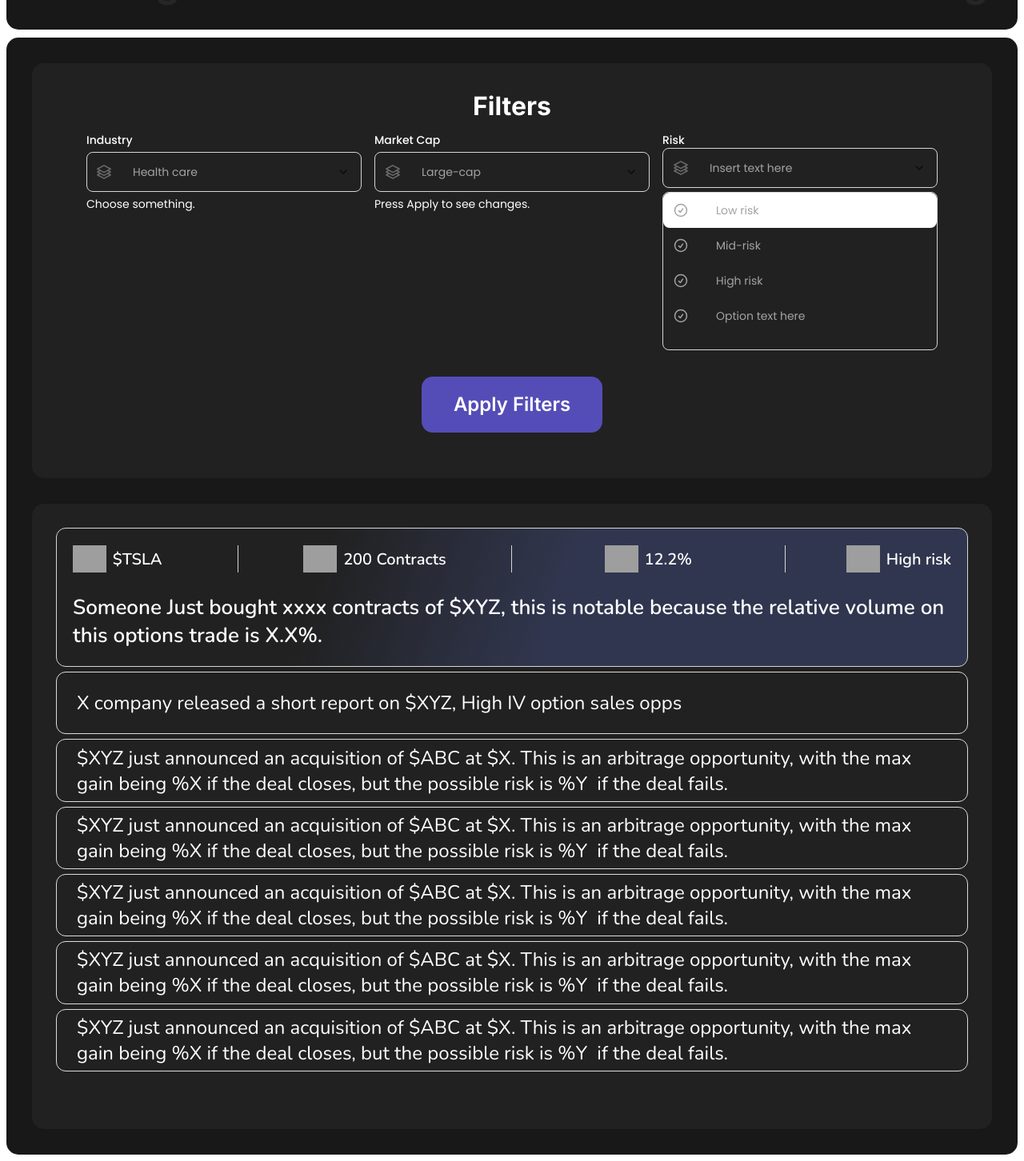
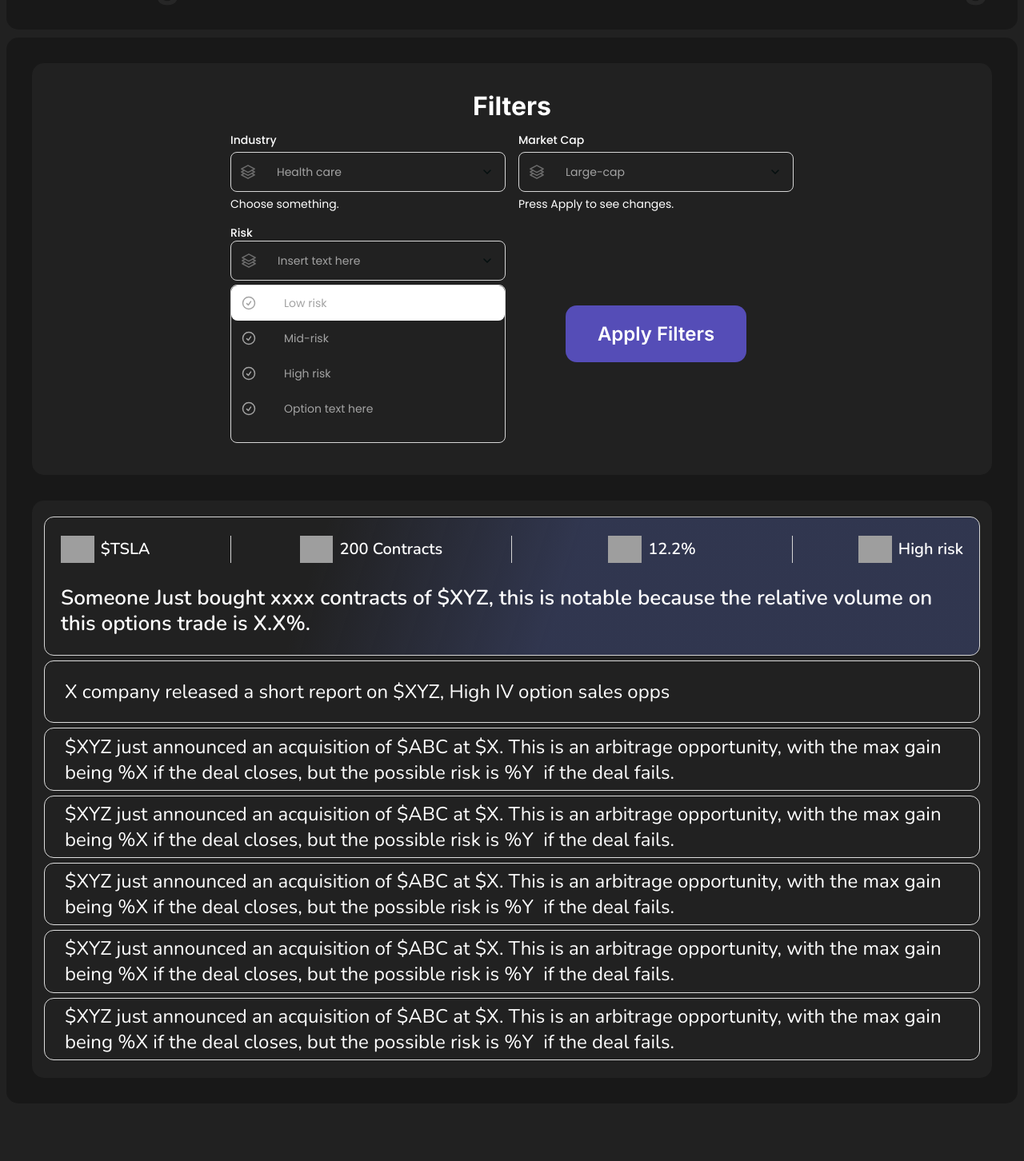
Before and after one commit to AlaaAyaad74/Geek_Labs_Task, a React (Create React App) app: page / in a window 1280 px wide. Shown: the part 184-1636 px from the top of the page at 80% size. After the commit the page ends 1572 px from the top, so only its background shows below. Built offline with nearby package versions, Linux system fonts and the light colour scheme; grey boxes are pictures that could not be loaded.

Commit message:
last commit

```diff
--- a/src/components/Alerts.jsx
+++ b/src/components/Alerts.jsx
@@ -83,8 +83,8 @@ function Alerts() {
       </div>
       <div className="paragraphs__alets">
         {alerts_Array.map((item, index) => (
-          <div className="cont_para">
-            <p key={index}>{item.alertText}</p>
+          <div key={index} className="cont_para">
+            <p>{item.alertText}</p>
           </div>
         ))}
       </div>
@@ -99,9 +99,10 @@ const AlertsStyle = styled.div`
   background-color: #212121;
   border-radius: 15px;
   font-family: "Nunito", sans-serif;
-  padding: 30px;
+  padding: 20px 15px;
   display: flex;
   flex-direction: column;
+  box-sizing: border-box;
   .alert__cont {
     display: flex;
     flex-direction: column;
@@ -134,6 +135,7 @@ const AlertsStyle = styled.div`
     -webkit-box-orient: vertical;
     display: -webkit-box;
     overflow: hidden;
+    line-height: 32px;
   }
   .alert__cont .head__alert ul {
     display: grid;
@@ -184,7 +186,6 @@ const AlertsStyle = styled.div`
     display: flex;
     justify-content: flex-start;
     align-items: center;
-
     color: #fff;
     text-overflow: ellipsis;
     -webkit-line-clamp: 2;
@@ -193,6 +194,7 @@ const AlertsStyle = styled.div`
     overflow: hidden;
   }
   @media (max-width: 1024px) {
+    height: auto;
     .alert__cont {
       height: auto;
       padding: 1rem;
@@ -211,6 +213,18 @@ const AlertsStyle = styled.div`
       border-bottom: 1.47px solid #d6d6d6;
       justify-content: center;
     }
+    .alert__cont .head__alert ul li:nth-child(4n) {
+      justify-content: center;
+      border-bottom: 1px solid #d6d6d6;
+    }
+  }
+  @media (max-width: 690px) {
+    .alert__cont .head__alert ul {
+      grid-template-columns: repeat(1, 1fr);
+    }
+    .alert__cont .head__alert ul li {
+      padding-bottom: 10px;
+    }
   }
 `;
 /* ticker 1 */
--- a/src/components/Filter.jsx
+++ b/src/components/Filter.jsx
@@ -275,7 +275,7 @@ const FilterStyle = styled.div`
     border-radius: 14px;
     font-family: "Inter", sans-serif !important;
   }
-  @media (max-width: 1520px) {
+  @media (max-width: 1280px) {
     display: flex;
     flex-direction: column;
     height: auto;
@@ -283,14 +283,16 @@ const FilterStyle = styled.div`
     align-items: center;
     padding-bottom: 40px;
     form {
-      flex-direction: row;
-      flex-wrap: wrap;
+      display: grid;
+      grid-template-columns: repeat(2, 1fr);
       justify-content: center;
+      align-content: center;
+      align-items: center;
     }
   }
-  @media (max-width: 830px) {
+  @media (max-width: 820px) {
     form {
-      flex-direction: column;
+      grid-template-columns: repeat(1, 1fr);
     }
   }
 `;
--- a/src/components/FilterandAlert.jsx
+++ b/src/components/FilterandAlert.jsx
@@ -24,7 +24,7 @@ const MainStyle = styled.div`
   gap: 2rem;
   padding: 0 55px;
 
-  @media (max-width: 1520px) {
+  @media (max-width: 1280px) {
     height: auto;
     grid-template-columns: 1fr;
     padding: 2rem;
--- a/src/components/HeadingStyle.jsx
+++ b/src/components/HeadingStyle.jsx
@@ -31,11 +31,11 @@ export default styled.div`
     border-radius: 19px;
     font-weight: 400;
     box-sizing: border-box;
-    font-family: "Nunito Sans", sans-serif !important;
+    font-family: "Nunito", sans-serif;
   }
   input::placeholder {
     font-weight: 400;
-    font-family: "Nunito Sans", sans-serif !important;
+    font-family: "Nunito", sans-serif;
   }
   .icon {
     fill: #554db7;
@@ -51,7 +51,8 @@ export default styled.div`
     justify-content: end;
     width: 100%;
     align-items: center;
-    font-family: "Nunito Sans", sans-serif !important;
+    /* font-family: "Nunito Sans", sans-serif !important; */
+    font-family: "Nunito", sans-serif;
   }
   .link__notify .notify__num {
     background-color: green;
@@ -65,7 +66,8 @@ export default styled.div`
     font-weight: 700;
     border-radius: 12px;
     text-align: center;
-    font-family: "Nunito Sans", sans-serif !important;
+    /* font-family: "Nunito Sans", sans-serif !important; */
+    font-family: "Nunito", sans-serif;
   }
   .user__info {
     width: 169px;
@@ -85,7 +87,8 @@ export default styled.div`
   }
   .user__info .text p {
     margin: 0;
-    font-family: "Nunito Sans", sans-serif !important;
+    /* font-family: "Nunito Sans", sans-serif !important; */
+    font-family: "Nunito", sans-serif;
   }
   .angle__down {
     display: flex;
--- a/src/index.css
+++ b/src/index.css
@@ -3,6 +3,7 @@
 @import url("https://fonts.googleapis.com/css2?family=Nunito:ital,wght@0,200;0,300;0,400;0,500;0,600;0,700;0,800;0,900;1,200;1,300;1,400;1,500;1,600;1,700;1,800;1,900&display=swap");
 body {
   min-width: 358px;
+  background-color: #212121;
 }
 a {
   text-decoration: none;
```
